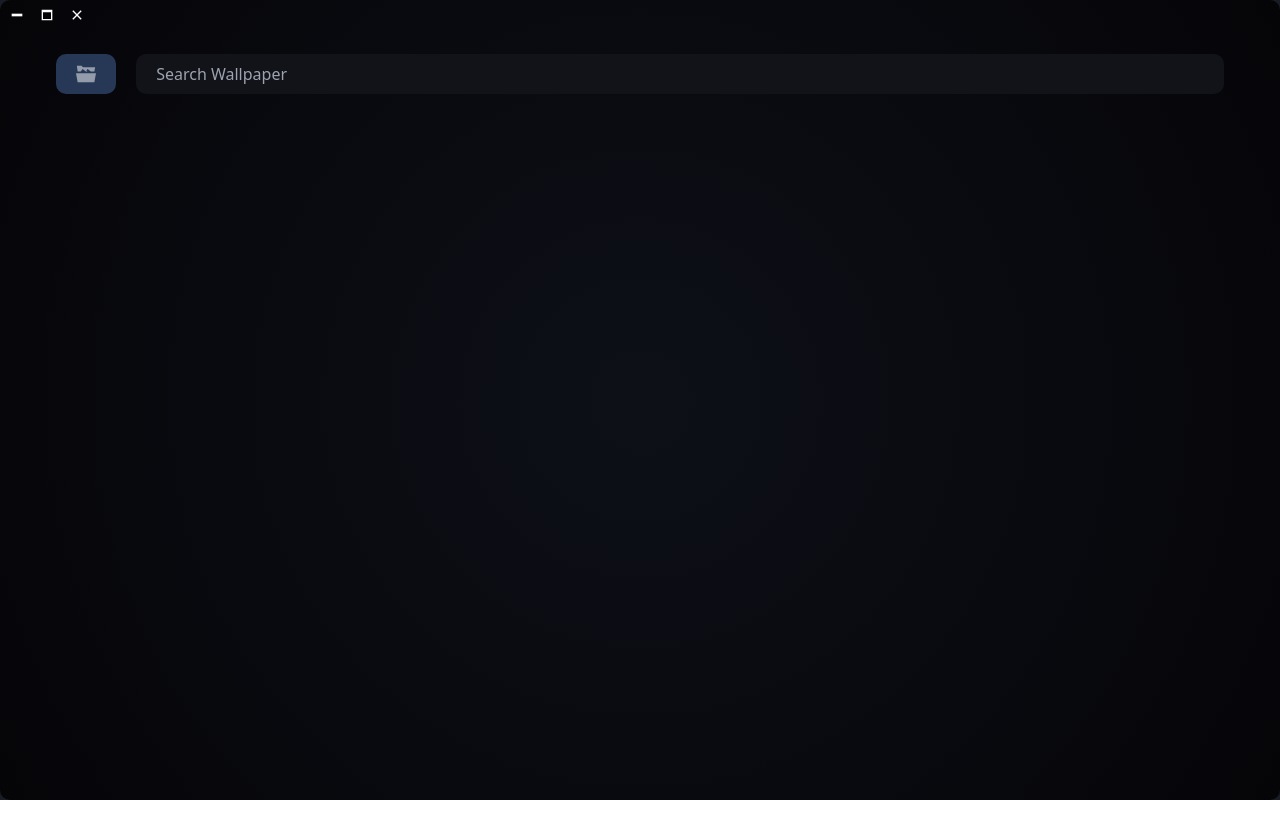
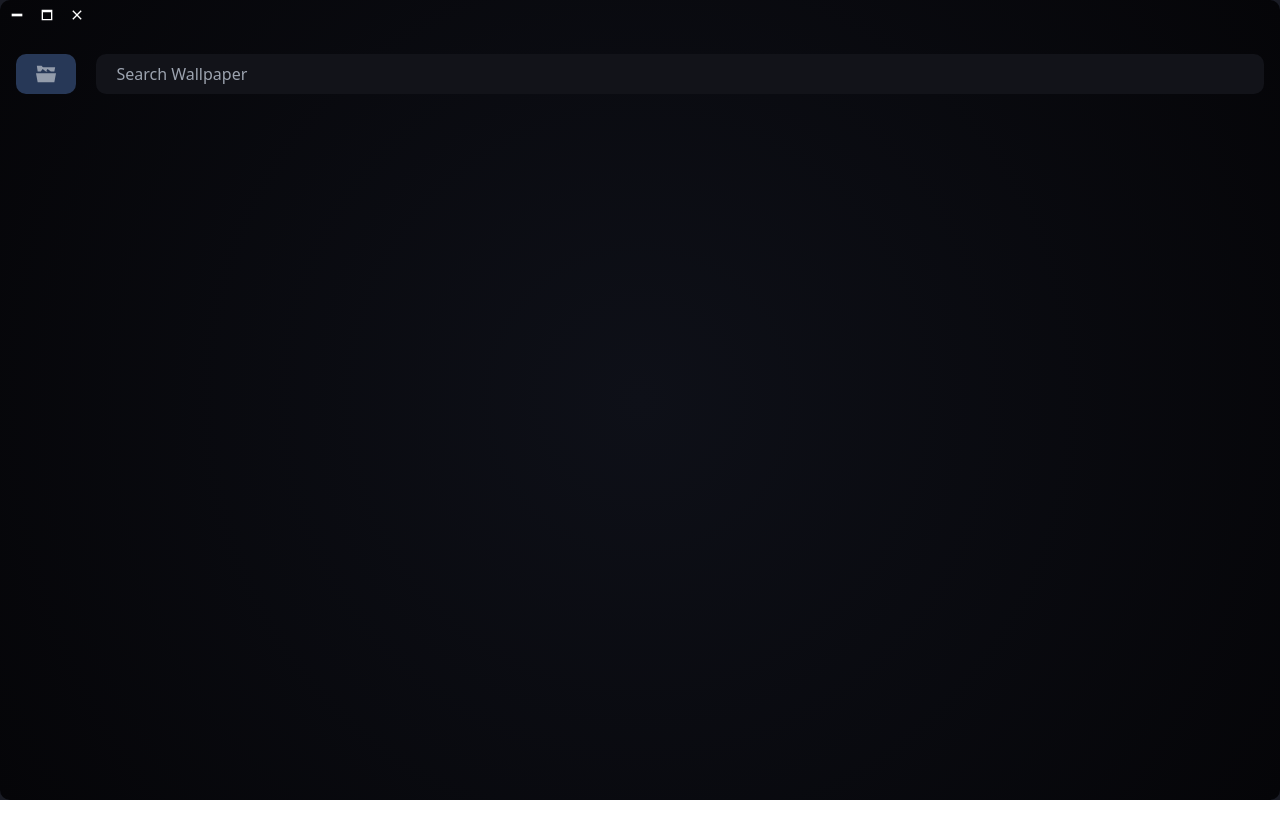
Before and after one commit to MarquisTheCoder/PexelPaper, a SvelteKit app: page / in a window 1280 px wide. Shown: the top 838 px of the page. After the commit the page ends 800 px from the top, so only its background shows below. Built offline with nearby package versions, Linux system fonts and the light colour scheme.

Commit message:
MarquisTheCoder: "working display of wallpapers" | Tue Dec 12 17:20:07 CST 2023

```diff
--- a/src/lib/components/wallpapers/Wallpaper.svelte
+++ b/src/lib/components/wallpapers/Wallpaper.svelte
@@ -3,9 +3,8 @@
     export let path: string = "";
 </script>
 
-<div data-wallpaper_path={path}>
+<div data-wallpaper_path={path} class="mr-10">
     <!-- <img {src} alt="{path}"> -->
-    <p class="text-2xl text-white">{path}</p>
     <Select/>
 </div>
 
--- a/src/lib/components/wallpapers/WallpaperArea.svelte
+++ b/src/lib/components/wallpapers/WallpaperArea.svelte
@@ -4,8 +4,9 @@
     export let wallpapers: Object[] = [{}];
 </script>
 
-<div id="wallpaper-area" class="flex overflow-y-scroll flex-row justify-center p-6 min-w-full min-h-full">
-    <div id="wallpaper-container" class="min-w-full min-h-full gap-[30px] overflow-y-scroll p-5">
+<div id="wallpaper-area" class="flex overflow-y-scroll flex-row justify-center min-w-full min-h-full">
+    <div id="wallpaper-container" class="overflow-y-scroll p-5 min-w-full min-h-full">
+
         {#each wallpapers as wallpaper}
             <svelte:component this={Wallpaper} path={wallpaper.path}/>
         {/each}
--- a/src/lib/components/window/Window.svelte
+++ b/src/lib/components/window/Window.svelte
@@ -58,6 +58,9 @@
 </section>
 
 <style>
+    div{
+        scrollbar-width: none;
+    }
 
     #background{
         position: absolute;
--- a/src/routes/+page.svelte
+++ b/src/routes/+page.svelte
@@ -50,8 +50,8 @@
 </script>
 
 <Window>
-    <div class="flex flex-col px-4 w-full h-full">
-        <div class="flex flex-row gap-5 px-10 py-6 w-full">
+    <div class="flex overflow-y-scroll flex-col px-4 w-full h-full">
+        <div class="flex flex-row gap-5 py-6 w-full">
             <PathButton on:click={getFolderPath}/>
             <SearchInput/>
         </div>
@@ -71,4 +71,8 @@
         background-color: #273857;
         padding: 5px;
     }
+    div{
+        scrollbar-width: none;
+    }
+
 </style>
```
Also changed, not shown: 1 other file (tests, documents, lock files or other folders).
